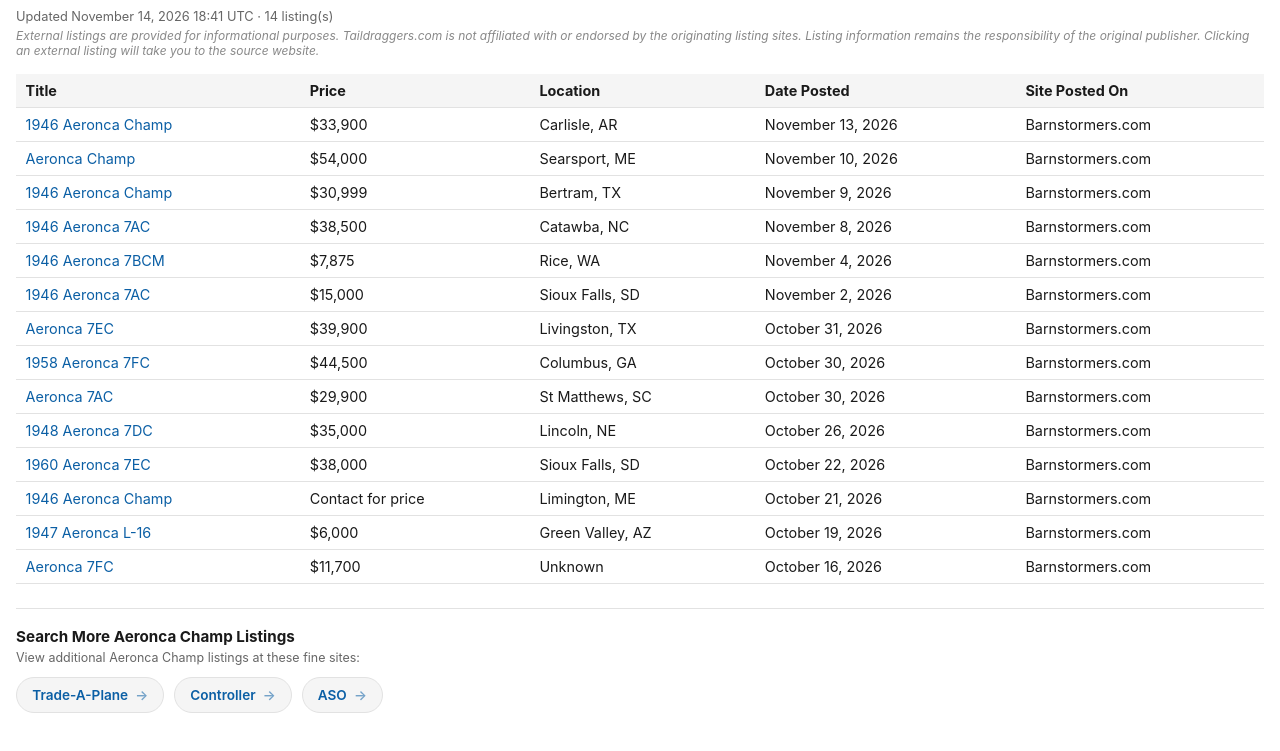
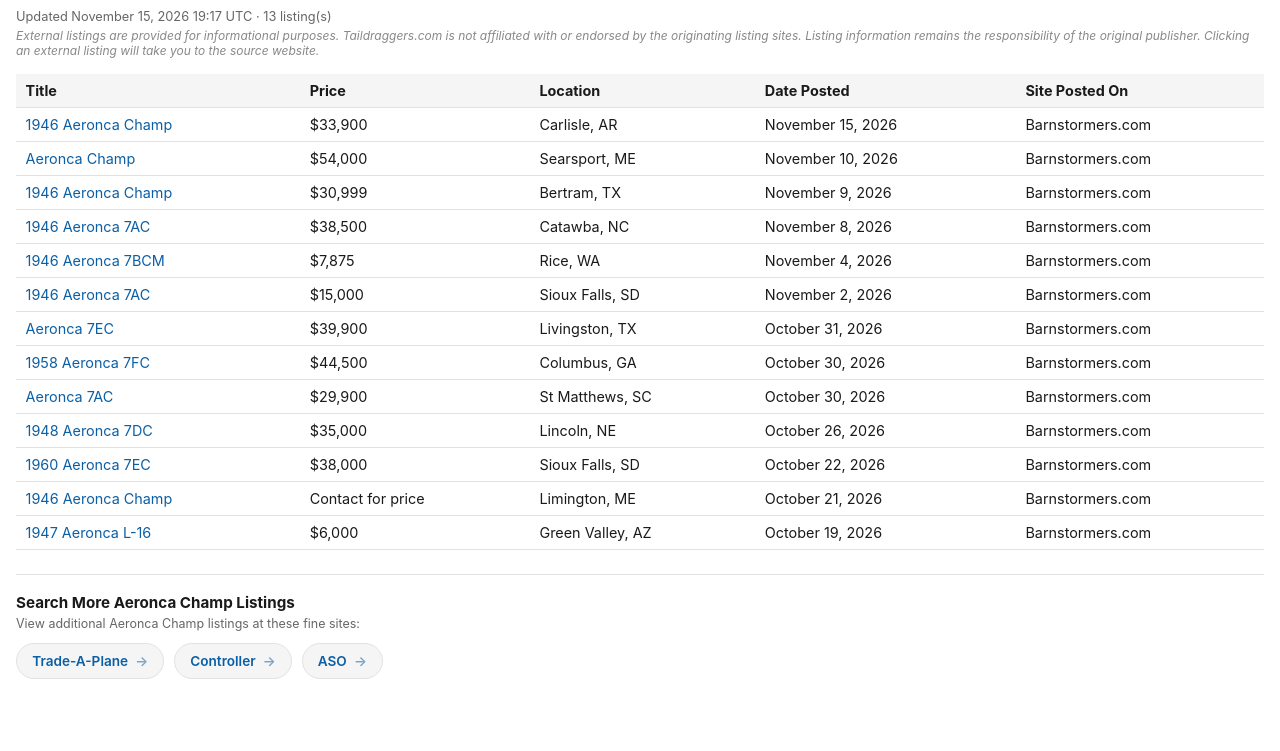
Before and after one commit to taildraggers/aeronca-champ-for-sale, a plain HTML site: page docs/index.html in a window 1280 px wide. Shown: the part 43-794 px from the top of the page. Drawn offline with Linux system fonts and the light colour scheme.

Commit message:
Update Aeronca Champ listings (2026-11-15)

```diff
--- a/docs/index.html
+++ b/docs/index.html
@@ -76,14 +76,14 @@
 </head>
 <body>
   <h1>Other Aeronca Champ Ads on the Web</h1>
-  <div class="updated">Updated November 14, 2026 18:41 UTC &middot; 14 listing(s)</div>
+  <div class="updated">Updated November 15, 2026 19:17 UTC &middot; 13 listing(s)</div>
   <div class="disclaimer">External listings are provided for informational purposes. Taildraggers.com is not affiliated with or endorsed by the originating listing sites. Listing information remains the responsibility of the original publisher. Clicking an external listing will take you to the source website.</div>
   <table>
     <thead>
       <tr><th>Title</th><th>Price</th><th>Location</th><th>Date Posted</th><th>Site Posted On</th></tr>
     </thead>
     <tbody>
-        <tr><td><a href="https://www.barnstormers.com/classified-2083616-1946-AERONCA-CHAMP.html" target="_blank" rel="noopener noreferrer">1946 Aeronca Champ</a></td><td>$33,900</td><td>Carlisle, AR</td><td>November 13, 2026</td><td>Barnstormers.com</td></tr>
+        <tr><td><a href="https://www.barnstormers.com/classified-2083858-1946-AERONCA-CHAMP.html" target="_blank" rel="noopener noreferrer">1946 Aeronca Champ</a></td><td>$33,900</td><td>Carlisle, AR</td><td>November 15, 2026</td><td>Barnstormers.com</td></tr>
         <tr><td><a href="https://www.barnstormers.com/classified-2034137-Aeronca-Champ.html" target="_blank" rel="noopener noreferrer">Aeronca Champ</a></td><td>$54,000</td><td>Searsport, ME</td><td>November 10, 2026</td><td>Barnstormers.com</td></tr>
         <tr><td><a href="https://www.barnstormers.com/classified-2082762-1946-Aeronca-Champ-for-sale.html" target="_blank" rel="noopener noreferrer">1946 Aeronca Champ</a></td><td>$30,999</td><td>Bertram, TX</td><td>November 9, 2026</td><td>Barnstormers.com</td></tr>
         <tr><td><a href="https://www.barnstormers.com/classified-2082601-1946-Aeronca-7AC-Champ.html" target="_blank" rel="noopener noreferrer">1946 Aeronca 7AC</a></td><td>$38,500</td><td>Catawba, NC</td><td>November 8, 2026</td><td>Barnstormers.com</td></tr>
@@ -96,7 +96,6 @@
         <tr><td><a href="https://www.barnstormers.com/classified-2074174-1960-Aeronca-Champ-7EC.html" target="_blank" rel="noopener noreferrer">1960 Aeronca 7EC</a></td><td>$38,000</td><td>Sioux Falls, SD</td><td>October 22, 2026</td><td>Barnstormers.com</td></tr>
         <tr><td><a href="https://www.barnstormers.com/classified-2079345-Sea-Plane-1946-Aeronca-Champ.html" target="_blank" rel="noopener noreferrer">1946 Aeronca Champ</a></td><td>Contact for price</td><td>Limington, ME</td><td>October 21, 2026</td><td>Barnstormers.com</td></tr>
         <tr><td><a href="https://www.barnstormers.com/classified-2019211-1947-Aeronca-L16A-Champ-Projec.html" target="_blank" rel="noopener noreferrer">1947 Aeronca L-16</a></td><td>$6,000</td><td>Green Valley, AZ</td><td>October 19, 2026</td><td>Barnstormers.com</td></tr>
-        <tr><td><a href="https://www.barnstormers.com/classified-2072316-Aeronca-Champion-7FC-Trigear.html" target="_blank" rel="noopener noreferrer">Aeronca 7FC</a></td><td>$11,700</td><td>Unknown</td><td>October 16, 2026</td><td>Barnstormers.com</td></tr>
     </tbody>
   </table>
   <div class="more-resources">
```
